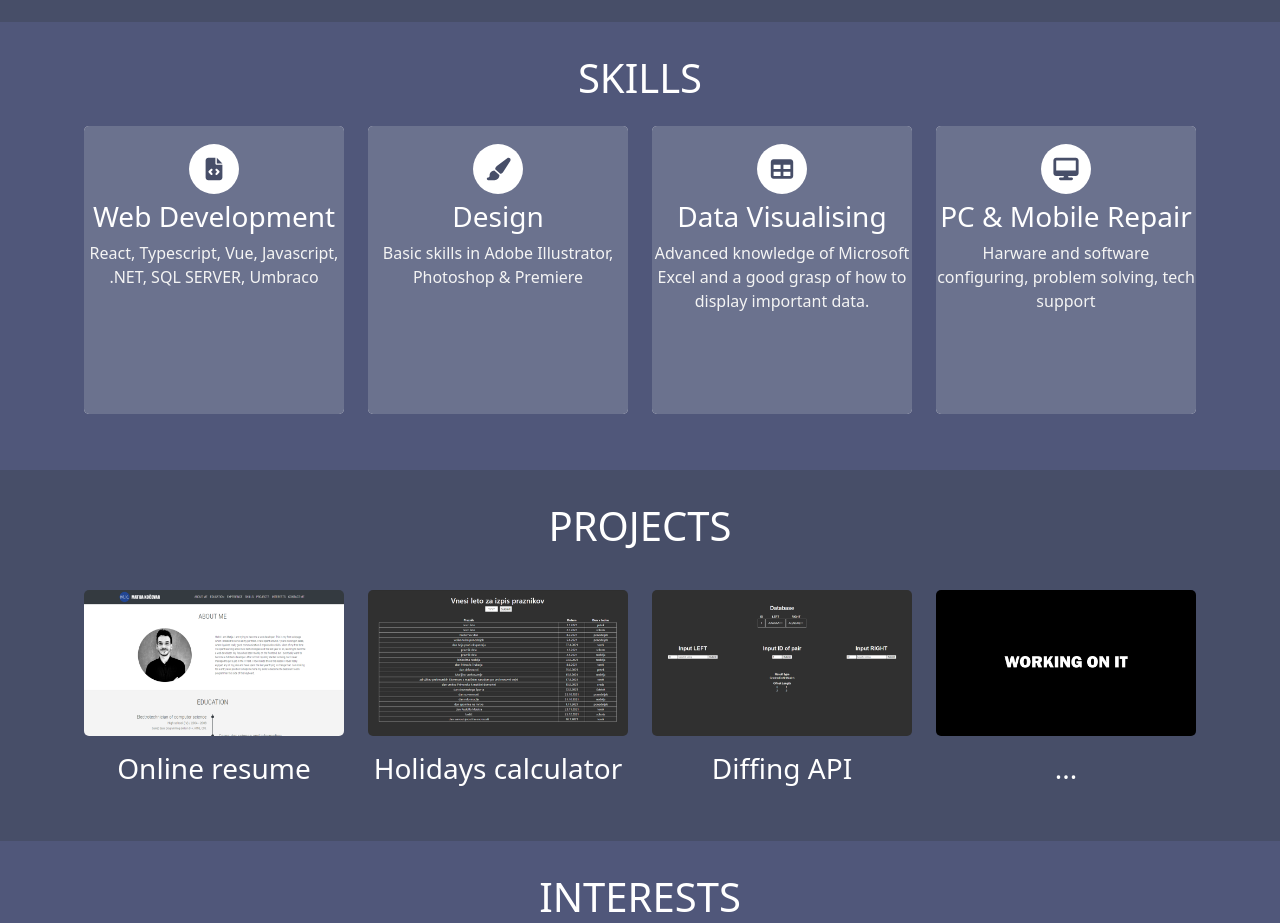
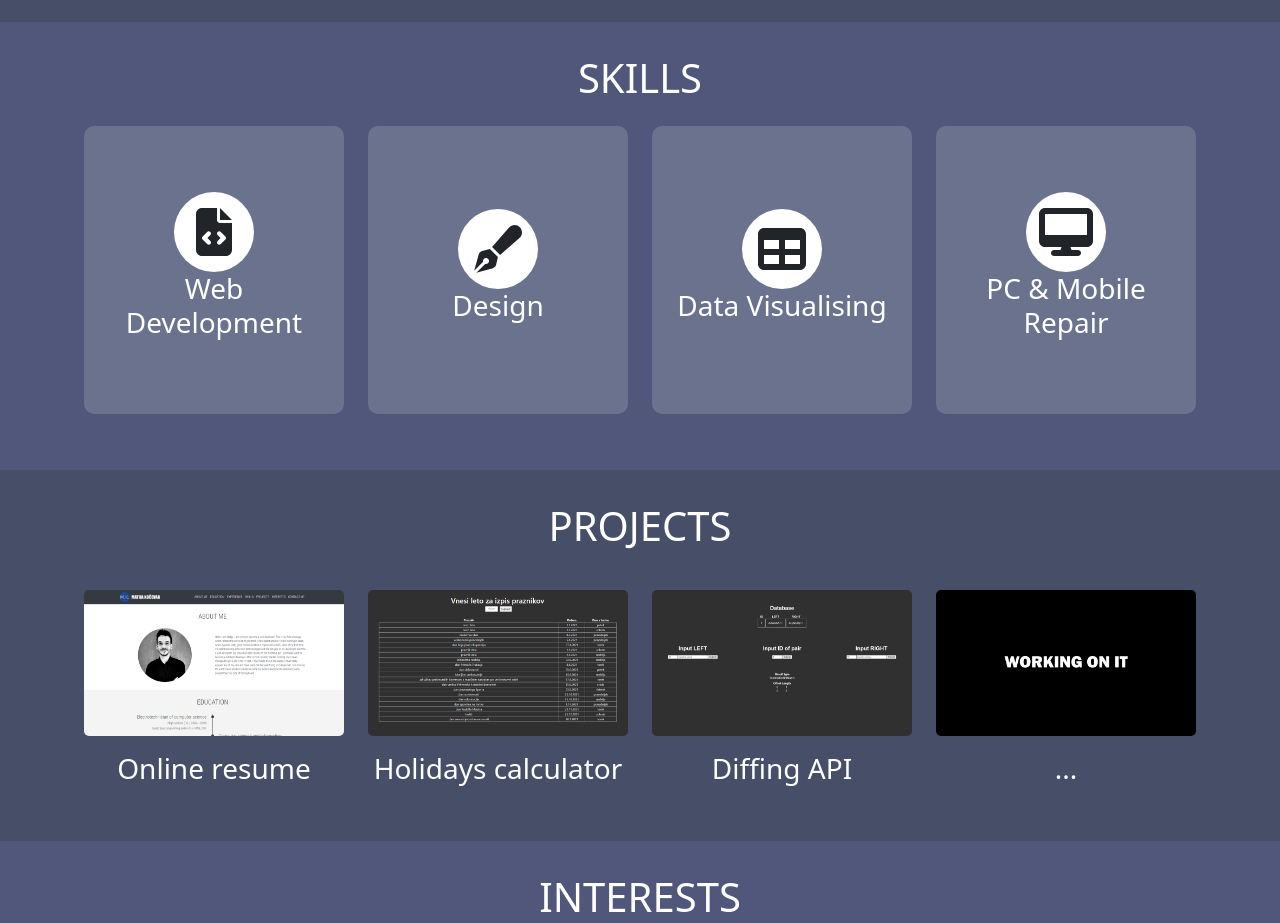
Before and after one commit to MatijaKocevar/portfolio_V2, a React (Vite) app: page / in a window 1280 px wide. Shown: the part 2780-3703 px from the top of the page. Built offline with nearby package versions, Linux system fonts and the light colour scheme.

Commit message:
skills flipping cards done

```diff
--- a/src/components/Shared/FlipBox/FlipBox.scss
+++ b/src/components/Shared/FlipBox/FlipBox.scss
@@ -1,3 +1,5 @@
+@use "../../../variables" as v;
+
 .flip-box {
     min-height: 18rem;
     position: relative;
@@ -18,7 +20,9 @@
         backface-visibility: hidden;
         justify-content: center;
         align-items: center;
-        border-radius: 5px;
+        background: v.$lightPurple;
+        border-radius: 10px;
+        border: 2px solid v.$lightPurple;
     }
 
     .front {
--- a/src/components/Skills/skills.scss
+++ b/src/components/Skills/skills.scss
@@ -16,7 +16,6 @@
     }
   }
 
-
   .box {
     display: flex;
     flex-direction: column;
@@ -26,27 +25,22 @@
     align-items: center;
     height: 100%;
     border-radius: 5px;
+    padding: 1rem;
 
     .circle {
-      position: relative;
-      margin: 0.375rem auto;
       background: v.$white;
       border-radius: 50%;
-      width: 3.125rem;
-      height: 3.125rem;
+      width: 5rem;
+      height: 5rem;
+      display: flex;
+      justify-content: center;
+      align-items: center;
+
 
       .icon {
-        font-size: 1.4rem;
-        color: v.$darkPurple;
-        position: absolute;
-        top: 50%;
-        left: 50%;
-        transform: translate(-50%, -50%);
+        display: flex;
+        justify-content: center;
       }
-    }
-
-    .skill-content {
-      height: 70%;
     }
 
     h3 {
@@ -61,7 +55,7 @@
 
   .box:hover {
     background: v.$light-gray;
-    border-bottom: 0.3125rem solid v.$darkPurple;
+    // border-bottom: 0.3125rem solid v.$darkPurple;
     color: v.$white;
     transition: 0.4s ease-in-out;
 
--- a/src/components/Skills/skills.tsx
+++ b/src/components/Skills/skills.tsx
@@ -1,5 +1,5 @@
 import { FontAwesomeIcon } from '@fortawesome/react-fontawesome';
-import { faTable, faPaintBrush, faDesktop, faFileCode } from '@fortawesome/free-solid-svg-icons';
+import { faTable, faPaintBrush, faDesktop, faFileCode, faPenFancy } from '@fortawesome/free-solid-svg-icons';
 import './skills.scss';
 import { Col, Container, Row } from 'react-bootstrap';
 import FlipBox from '../Shared/FlipBox/FlipBox';
@@ -22,15 +22,16 @@ const Service = () => {
               frontContent={
                 <div className='box'>
                   <div className='circle'>
-                    <FontAwesomeIcon className='icon' icon={faFileCode} size='2x' />
+                    <FontAwesomeIcon className='icon' icon={faFileCode} size='3x' />
                   </div>
-                  <div className='skill-content'>
-                    <h3>{getTranslation('Skills_WebDevelopment_Title')}</h3>
-                    <p>{getTranslation('Skills_WebDevelopment')}</p>
-                  </div>
+                  <h3>{getTranslation('Skills_WebDevelopment_Title')}</h3>
                 </div>
               }
-              backContent={<div>Back</div>}
+              backContent={
+                <div className='box'>
+                  <p>{getTranslation('Skills_WebDevelopment')}</p>
+                </div>
+              }
             />
           </Col>
           {/* - */}
@@ -39,15 +40,16 @@ const Service = () => {
               frontContent={
                 <div className='box'>
                   <div className='circle'>
-                    <FontAwesomeIcon className='icon' icon={faPaintBrush} size='2x' />
+                    <FontAwesomeIcon className='icon' icon={faPenFancy} size='3x' />
                   </div>
-                  <div className='skill-content'>
-                    <h3>{getTranslation('Skills_Design_Title')}</h3>
-                    <p>Basic skills in Adobe Illustrator, Photoshop & Premiere</p>
-                  </div>
+                  <h3>{getTranslation('Skills_Design_Title')}</h3>
                 </div>
               }
-              backContent={<div>Back</div>}
+              backContent={
+                <div className='box'>
+                  <p>{getTranslation('Skills_Design')}</p>
+                </div>
+              }
             />
           </Col>
           {/* - */}
@@ -56,15 +58,16 @@ const Service = () => {
               frontContent={
                 <div className='box'>
                   <div className='circle'>
-                    <FontAwesomeIcon className='icon' icon={faTable} size='2x' />
+                    <FontAwesomeIcon className='icon' icon={faTable} size='3x' />
                   </div>
-                  <div className='skill-content'>
-                    <h3>{getTranslation('Skills_DataVisualising_Title')}</h3>
-                    <p>Advanced knowledge of Microsoft Excel and a good grasp of how to display important data.</p>
-                  </div>
+                  <h3>{getTranslation('Skills_DataVisualising_Title')}</h3>
                 </div>
               }
-              backContent={<div>Back</div>}
+              backContent={
+                <div className='box'>
+                  <p>{getTranslation('Skills_DataVisualising')}</p>
+                </div>
+              }
             />
           </Col>
           {/* - */}
@@ -73,15 +76,16 @@ const Service = () => {
               frontContent={
                 <div className='box'>
                   <div className='circle'>
-                    <FontAwesomeIcon className='icon' icon={faDesktop} size='2x' />
+                    <FontAwesomeIcon className='icon' icon={faDesktop} size='3x' />
                   </div>
-                  <div className='skill-content'>
-                    <h3>{getTranslation('Skills_PcMobileRepair_Title')}</h3>
-                    <p>Harware and software configuring, problem solving, tech support</p>
-                  </div>
+                  <h3>{getTranslation('Skills_PcMobileRepair_Title')}</h3>
                 </div>
               }
-              backContent={<div>Back</div>}
+              backContent={
+                <div className='box'>
+                  <p>{getTranslation('Skills_PcMobileRepair')}</p>
+                </div>
+              }
             />
           </Col>
         </Row>
--- a/src/translations/translations.ts
+++ b/src/translations/translations.ts
@@ -199,4 +199,21 @@ export const Translations = [
     en: `React, Typescript, Vue, Javascript, .NET, SQL SERVER, Umbraco`,
     slo: `React, Typescript, Vue, Javascript, .NET, SQL SERVER, Umbraco`,
   },
+  {
+    id: 'Skills_Design',
+    en: `Basic skills in Adobe Illustrator, Photoshop & Premiere, Inkscape`,
+    slo: `Osnovno znanje Adobe Illustrator, Photoshop & Premiere, Inkscape`,
+  },
+  {
+    id: 'Skills_DataVisualising',
+    en: `Advanced knowledge of Microsoft Excel and a good grasp of how to display important data.`,
+    slo: `Napredno poznavanje Microsoft Excela in dobro razumevanje prikaza pomembnih podatkov.`,
+  },
+  {
+    id: 'Skills_PcMobileRepair',
+    en: `Hardware and software configuring, problem solving, tech support.`,
+    slo: `Konfiguracija strojne in programske opreme, reševanje problemov, tehnična podpora
+
+`,
+  },
 ];
--- a/vite.config.ts
+++ b/vite.config.ts
@@ -6,6 +6,6 @@ export default defineConfig({
   base: '/portfolio_V2/',
   plugins: [react()],
   server: {
-    host: false,
+    host: true,
   },
 });
```
